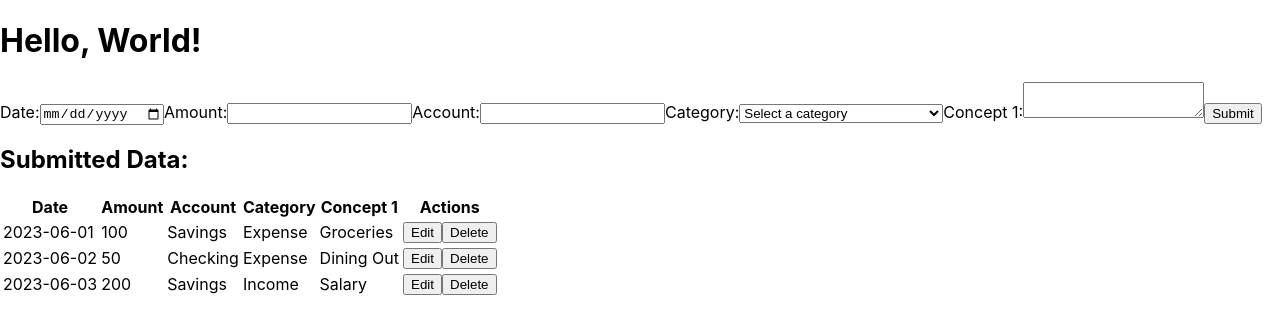
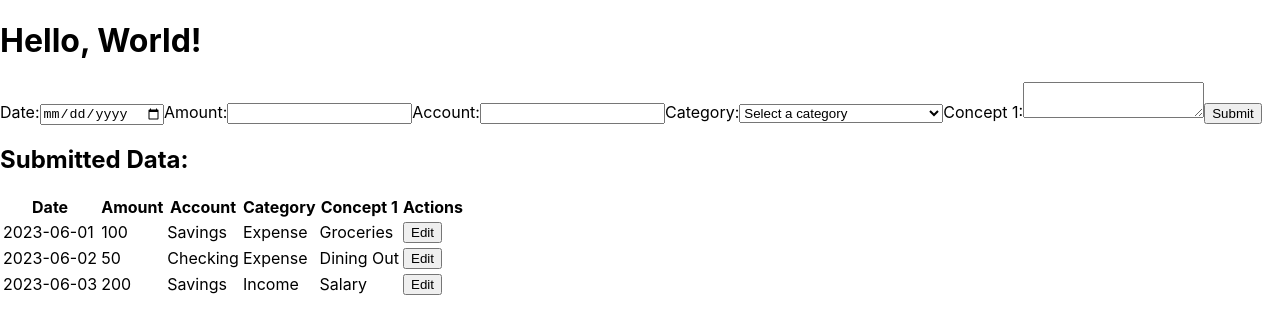
Before and after one commit to rcastillejo/hello-world, a React (Create React App) app: page / in a window 1280 px wide. Shown: the top 334 px of the page. Built offline with nearby package versions, Linux system fonts and the light colour scheme.

Commit message:
Hide delete option

```diff
--- a/src/App.js
+++ b/src/App.js
@@ -47,18 +47,6 @@ function App() {
     setSelectedEntry(id);
     const selectedData = entryRepository.getEntryById(id);
     setNewEntry({ ...selectedData });
-  };
-
-  const handleDelete = (id) => {
-    entryRepository.deleteEntry(id);
-    setFormData(entryRepository.getAllEntries());
-    setNewEntry({
-      date: '',
-      amount: '',
-      account: '',
-      category: '',
-      concept1: ''
-    });
   };
 
   const handleCreate = (event) => {
@@ -154,7 +142,6 @@ function App() {
                 <td>{entry.concept1}</td>
                 <td>
                   <button onClick={() => handleEdit(entry.id)}>Edit</button>
-                  <button onClick={() => handleDelete(entry.id)}>Delete</button>
                 </td>
               </tr>
             ))}
```
